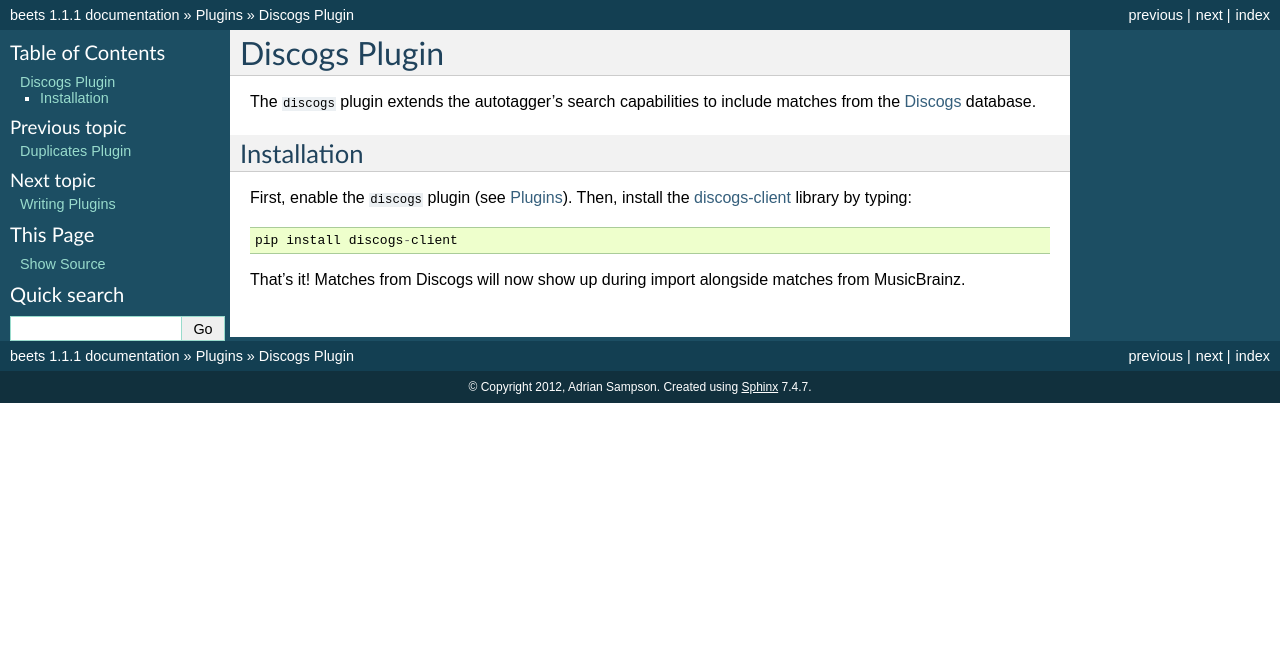
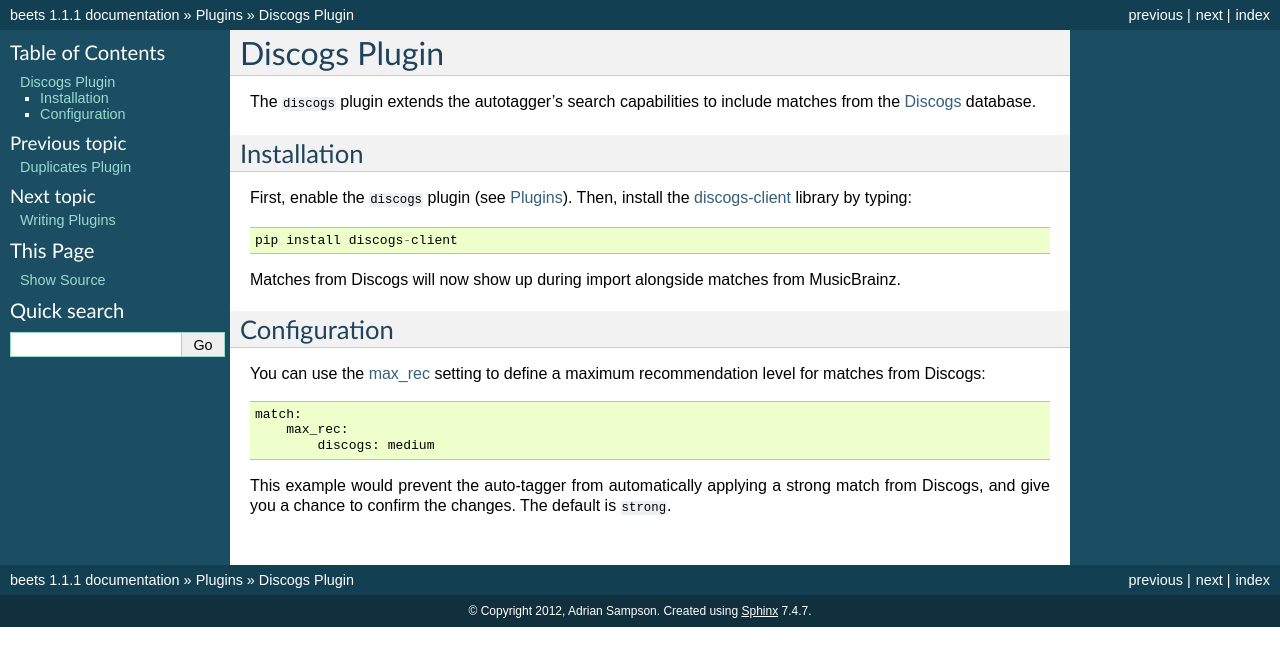
Before and after one commit to google-code-export/beets, a Sphinx documentation site: the page built from docs/plugins/discogs.rst, in a window 1280 px wide. Shown: the top 666 px of the page. Built offline with Sphinx 7.4.7, drawn with Linux system fonts in a browser that asks for light colours.

Commit message:
Add ability to specify a maximum recommendation for Discogs matches.

```diff
--- a/docs/changelog.rst
+++ b/docs/changelog.rst
@@ -40,7 +40,7 @@
   that go missing.
 * More consistent display and colorization of album and track metadata.
 
-.. _discogs: http://discogs.com/
+.. _Discogs: http://discogs.com/
 
 1.1.0 (April 29, 203)
 ---------------------
--- a/docs/plugins/discogs.rst
+++ b/docs/plugins/discogs.rst
@@ -4,7 +4,7 @@
 The ``discogs`` plugin extends the autotagger's search capabilities to
 include matches from the `Discogs`_ database.
 
-.. _discogs: http://discogs.com
+.. _Discogs: http://discogs.com
 
 Installation
 ------------
@@ -14,7 +14,21 @@
 
     pip install discogs-client
 
-That's it! Matches from Discogs will now show up during import alongside
-matches from MusicBrainz.
+Matches from Discogs will now show up during import alongside matches from
+MusicBrainz.
 
 .. _discogs-client: https://github.com/discogs/discogs_client
+
+Configuration
+-------------
+
+You can use the :ref:`max_rec` setting to define a maximum recommendation level
+for matches from Discogs::
+
+    match:
+        max_rec:
+            discogs: medium
+
+This example would prevent the auto-tagger from automatically applying a
+strong match from Discogs, and give you a chance to confirm the changes. The
+default is ``strong``.
```
Also changed, not shown: 2 other files.
